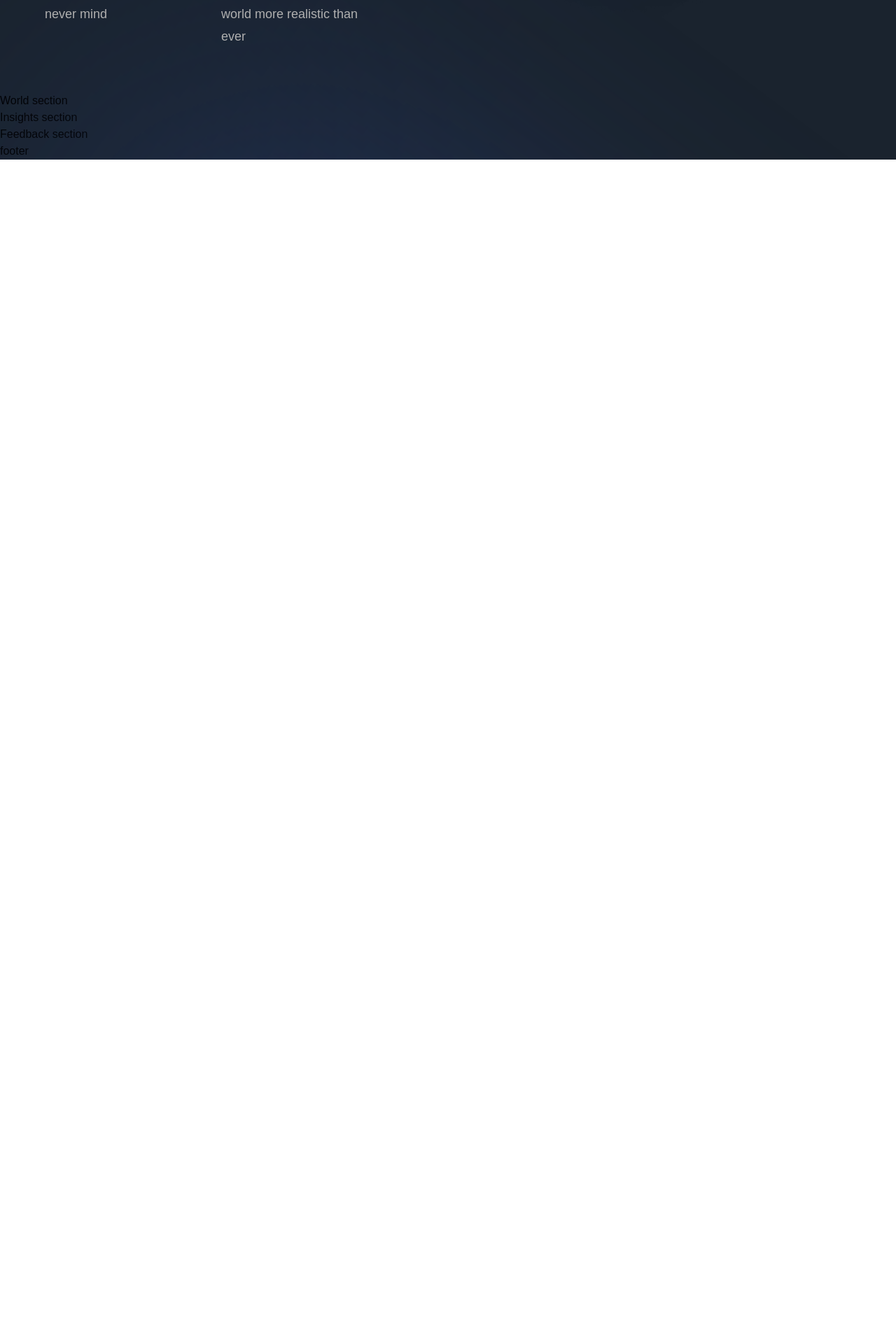
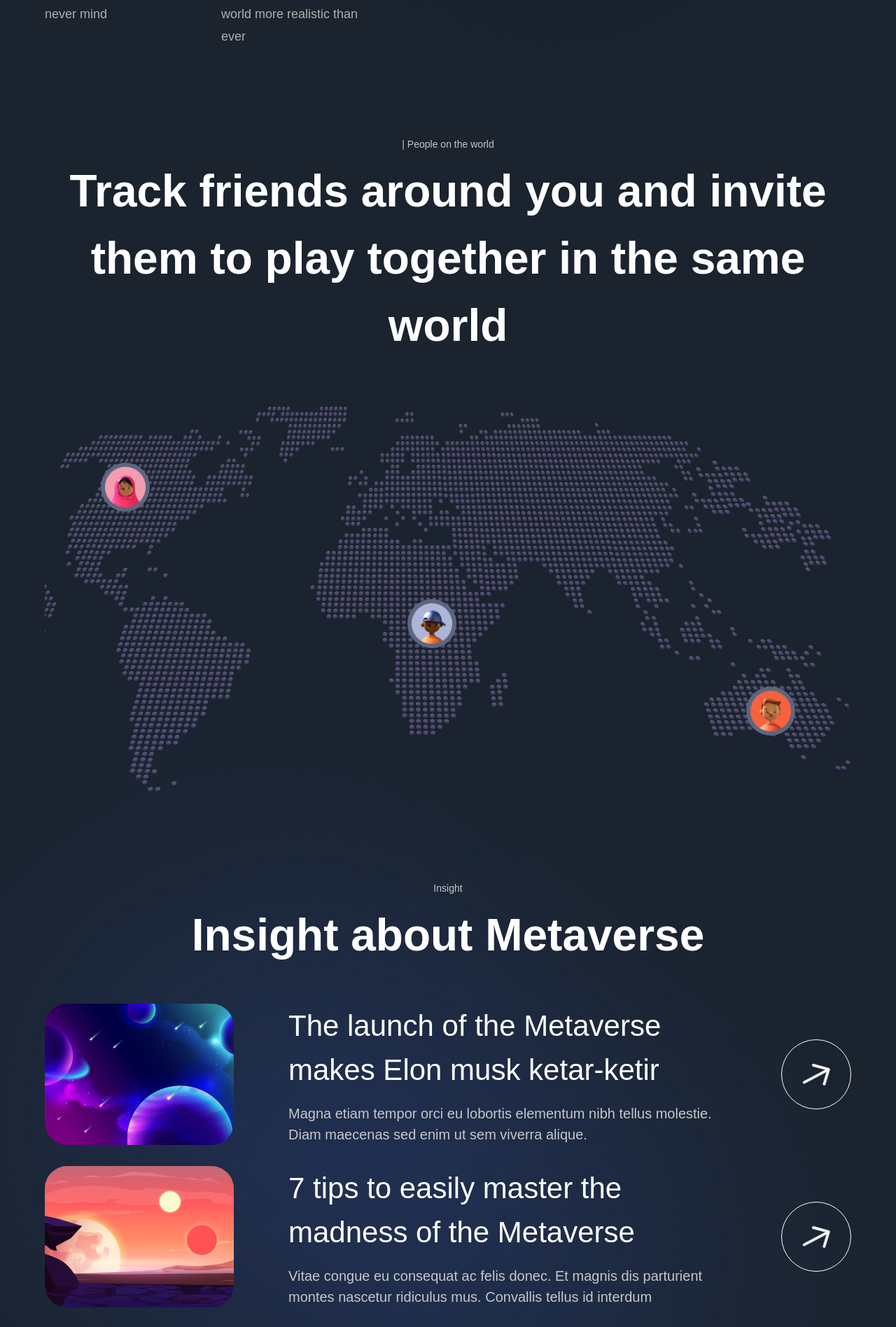
Before and after one commit to omayconmendes/next-metaverse-madness, a Next.js app: page / in a window 1280 px wide. Shown: the part 4045-5941 px from the top of the page at 70% size. Before the commit the page ends 4273 px from the top, so only its background shows below. Built offline with nearby package versions, Linux system fonts and the light colour scheme; a web font is replaced by a local one.

Commit message:
[FEAT] - World and Insight | Content and style.

```diff
--- a/components/InsightCard.jsx
+++ b/components/InsightCard.jsx
@@ -1,9 +1,25 @@
 'use client';
 
-const InsightCard = () => (
-  <div>
-    Insight Card
-  </div>
+import { motion } from 'framer-motion';
+import { fadeIn } from '../utils/motion';
+
+const InsightCard = ({ imgUrl, title, subtitle, index }) => (
+  <motion.div
+    variants={fadeIn('up', 'spring', index * 0.5, 1)}
+    className="flex md:flex-row flex-col gap-4"
+  >
+    <img src={imgUrl} alt="planet-01" className="md:w-[270px] w-full h-[250] rounded-[32px] object-cover" />
+
+    <div className="w-full flex justify-between items-center">
+      <div className="flex-1 md:ml-[62px] flex flex-col max-w-[650px]">
+        <h4 className="font-normal lg:text-[42px] text-[26px] text-white">{title}</h4>
+        <p className="mt-[16px] font-normal lg:text-[20px] text-[14px] text-secondary-white">{subtitle}</p>
+      </div>
+      <div className="lg:flex hidden items-center justify-center w-[100px] h-[100px] rounded-full bg-transparent border-[1px] border-white">
+        <img src="arrow.svg" alt="arrow" className="w-[40%] h-[40%] object-contain" />
+      </div>
+    </div>
+  </motion.div>
 );
 
 export default InsightCard;
--- a/sections/Insights.jsx
+++ b/sections/Insights.jsx
@@ -1,8 +1,28 @@
 'use client';
 
+import { motion } from 'framer-motion';
+import styles from '../styles';
+import { staggerContainer } from '../utils/motion';
+import { InsightCard, TitleText, TypingText } from '../components';
+import { insights } from '../constants';
+
 const Insights = () => (
-  <section>
-    Insights section
+  <section className={`${styles.paddings} relative z-10`}>
+    <motion.div
+      variants={staggerContainer}
+      initial="hidden"
+      whileInView="show"
+      viewport={{ once: 'false', amount: 0.25 }}
+      className={`${styles.innerWidth} mx-auto flex flex-col`}
+    >
+      <TypingText title="Insight" textStyles="text-center" />
+      <TitleText title="Insight about Metaverse" textStyles="text-center" />
+      <div className="mt-[50px] flex flex-col gap-[30px]">
+        {insights.map((insight, index) => (
+          <InsightCard key={`insight=${index}`} {...insight} index={index + 1} />
+        ))}
+      </div>
+    </motion.div>
   </section>
 );
 
--- a/sections/World.jsx
+++ b/sections/World.jsx
@@ -1,8 +1,49 @@
 'use client';
 
+import { motion } from 'framer-motion';
+import styles from '../styles';
+import { staggerContainer, fadeIn } from '../utils/motion';
+import { TitleText, TypingText } from '../components';
+
 const World = () => (
-  <section>
-    World section
+  <section className={`${styles.paddings} relative z-10`}>
+    <motion.div
+      variants={staggerContainer}
+      initial="hidden"
+      whileInView="show"
+      viewport={{ once: 'false', amount: 0.25 }}
+      className={`${styles.innerWidth} mx-auto flex flex-col`}
+    >
+      <TypingText title="| People on the world" textStyles="text-center" />
+      <TitleText
+        title={(
+          <>
+            Track friends around you and invite them to play together in the same world
+          </>
+        )}
+        textStyles="text-center"
+      />
+
+      <motion.div
+        variants={fadeIn('up', 'tween', 0.3, 1)}
+        className="relative mt-[68px] flex w-full h-[550px]"
+      >
+        <img
+          src="/map.png" alt="map"
+          className="w-full h-full object-cover"
+        />
+
+        <div className="absolute bottom-20 right-20 w-[70px] h-[70px] p-[6px] rounded-full bg-[#5d6680]">
+          <img src="people-01.png" alt="people" className="w-full h-full" />
+        </div>
+        <div className="absolute top-20 left-20 w-[70px] h-[70px] p-[6px] rounded-full bg-[#5d6680]">
+          <img src="people-02.png" alt="people" className="w-full h-full" />
+        </div>
+        <div className="absolute top-1/2 left-[45%] w-[70px] h-[70px] p-[6px] rounded-full bg-[#5d6680]">
+          <img src="people-03.png" alt="people" className="w-full h-full" />
+        </div>
+      </motion.div>
+    </motion.div>
   </section>
 );
 
```
